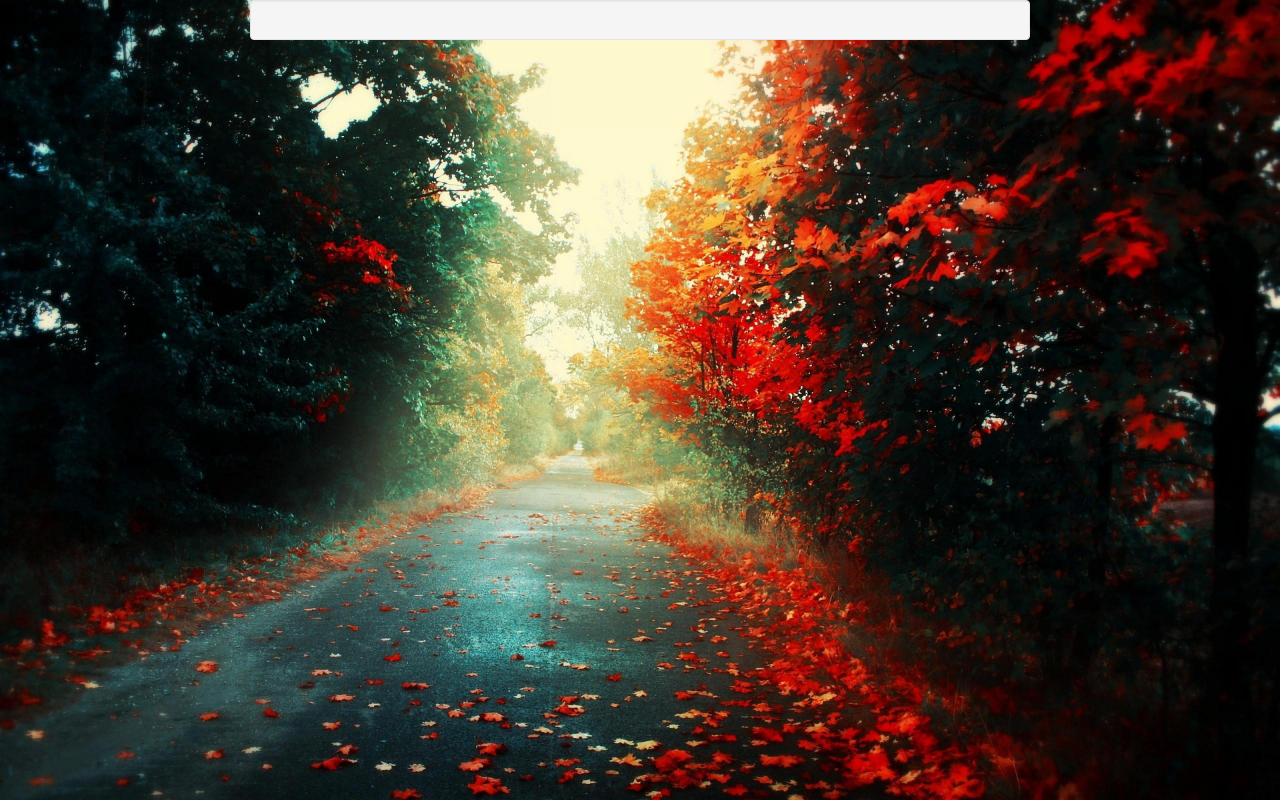
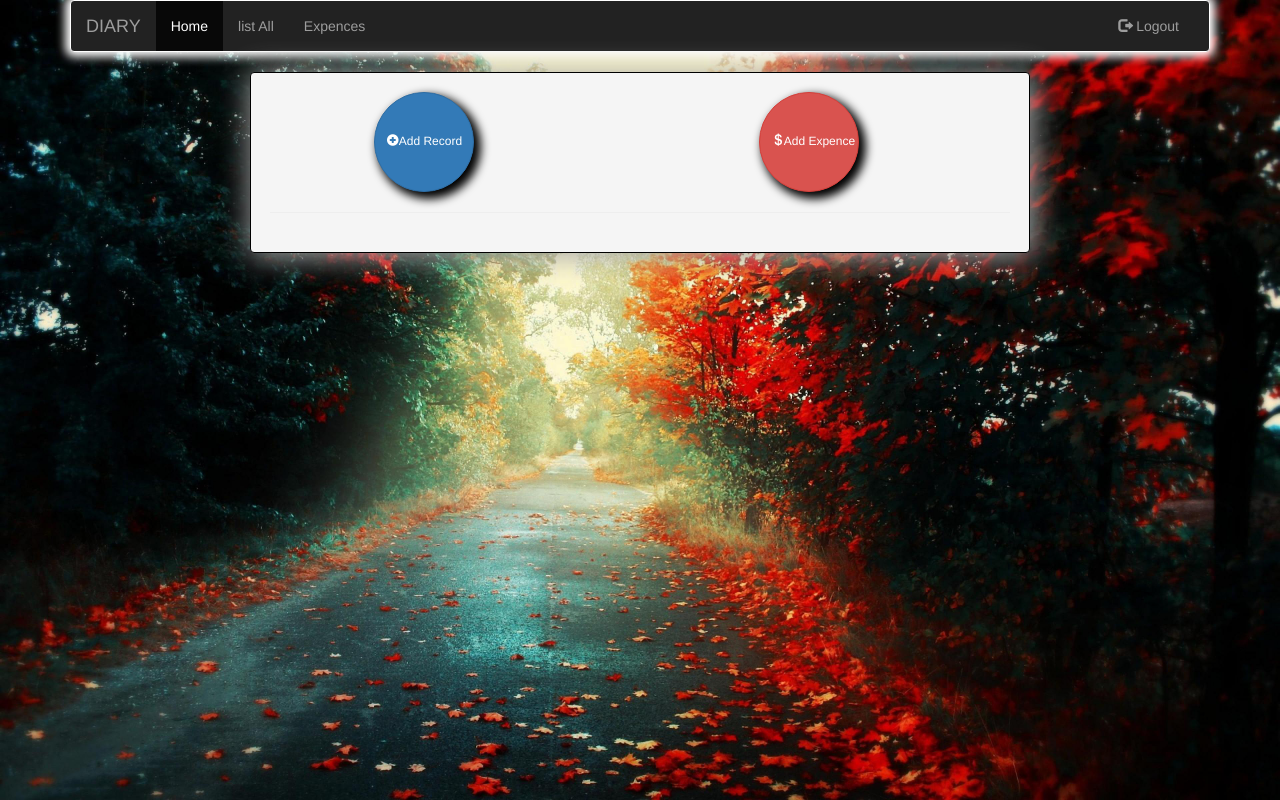
Before and after one commit to vsanjeevagowda-s/dairy_front, a website: page app/index.html at #!/dashboard in a window 1280 px wide. Drawn offline with nearby package versions, Linux system fonts and the light colour scheme; some packages are replaced by stand-ins of ours; files that its build step writes are made by us from their sources; a script that the page names is missing; files whose address does not match are found by name.

Commit message:
ui od dashboard created

```diff
--- a/app/scripts/app.js
+++ b/app/scripts/app.js
@@ -38,7 +38,7 @@
   .otherwise({
     redirectTo: '/'
   });
-  debugger;
+
  RestangularProvider.setBaseUrl('https://diary-back.herokuapp.com');
 
 });
--- a/app/scripts/controllers/dashboard.js
+++ b/app/scripts/controllers/dashboard.js
@@ -12,14 +12,14 @@
 
   app.controller('DashboardCtrl',['$scope','Restangular','$localStorage','$timeout' ,'$rootScope','$location' ,function ($scope, Restangular,$localStorage, $timeout,$rootScope,$location,RestangularProvider) {
 
-debugger;
+
 var params = {
 	"auth_token" : localStorage.getItem("auth_token")
 }
 
 
  		Restangular.all("/record/list").customPOST(params).then(function(response){
- 			debugger;
+
  			console.log(response);
  			$scope.records = response.data;
 
--- a/app/scripts/controllers/login.js
+++ b/app/scripts/controllers/login.js
@@ -18,26 +18,33 @@
 
  		Restangular.one("/api/login").customPOST(params).then(function(response){
  			console.log(response);
- 			debugger;
+
  			if(response.status==200){
- 				debugger;
+
  				$rootScope.loggedIn = true;
- 			debugger;
+
  				localStorage.setItem("auth_token",response.auth_token);
- 			debugger;
+
  			// location.reload();
- 			debugger;
+
  			$location.path("/dashboard");
- 				debugger;
+
  		}else{
- 				debugger;
+
  			$location.path("/");
- 				debugger;
+
  			$scope.failed_login = true;
  		}
  	});
 
 
  	};
+var logout={
+	"auth_token" : localStorage.getItem("auth_token")
+}
+
+ 	Restangular.one("/api/logout").customPOST(logout).then(function(response){
+
+ 	});
 
  }]);
--- a/app/scripts/controllers/signup.js
+++ b/app/scripts/controllers/signup.js
@@ -10,7 +10,7 @@
 
  app.controller('SignupCtrl',['$scope' ,'Restangular','$location','$rootScope' ,  function ($scope, Restangular, $location,$rootScope) {
  	$scope.signup = function() {
- 		debugger;
+
  		var params = {
  				"user" :{
 					 			"email" : $scope.user.email,
--- a/app/styles/dashboard_main.css
+++ b/app/styles/dashboard_main.css
@@ -0,0 +1,17 @@
+.navbar-inverse{
+	border-color: white;
+	box-shadow: white 0px 0px 10px 5px;
+}
+.btn-circle.btn-xl {
+  width: 100px;
+  height: 100px;
+  /*padding: 10px 16px;*/
+  font-size: 12px;
+  /*line-height: 1.33;*/
+  border-radius: 50%;
+  box-shadow: black 5px 5px 10px 2px;
+}
+.dailyformdiv{
+	box-shadow: darkgrey 2px 2px 30px 2px;
+	border-color: black ;
+}
--- a/app/views/dashboard.html
+++ b/app/views/dashboard.html
@@ -1,8 +1,61 @@
+
+<nav class="navbar navbar-inverse">
+	<div class="container-fluid">
+		<div class="navbar-header">
+			<button type="button" class="navbar-toggle" data-toggle="collapse" data-target="#myNavbar">
+				<span class="icon-bar"></span>
+				<span class="icon-bar"></span>
+				<span class="icon-bar"></span>
+			</button>
+			<a class="navbar-brand" href="#">DIARY</a>
+		</div>
+		<div class="collapse navbar-collapse" id="myNavbar">
+			<ul class="nav navbar-nav">
+				<li class="active"><a href="#">Home</a></li>
+				<li><a href="#">list All</a></li>
+				<li><a href="#">Expences</a></li>
+			</ul>
+			<ul class="nav navbar-nav navbar-right">
+				<li><a href="/#!/"><span class="glyphicon glyphicon-log-out"></span> Logout</a></li>
+			</ul>
+		</div>
+	</div>
+</nav>
+
+
 <div class="row">
 	<div class="col-md-2"></div>
-	<div class="col-md-8  well">
-		<div ng-repeat="record in records">
-			<div>{{record}}</div>
+
+
+	<div class="col-md-8  well dailyformdiv">
+		<div class="row ">
+		<div class="col-md-6 col-xs-6">
+
+
+
+			<div class="dailyform  col-md-2 col-md-offset-3 col-xs-2 col-xs-offset-2">
+				<button type="button" class="btn btn-primary btn-circle btn-xl"><i class="glyphicon glyphicon-plus-sign"></i>Add Record</button>
+			</div>
+
+		</div>
+
+		<div class="col-md-6 col-xs-6">
+
+			<div class="dailyform  col-md-2 col-md-offset-3 col-xs-2 col-xs-offset-2">
+			<button type="button" class="btn btn-danger btn-circle btn-xl"><i class="glyphicon glyphicon-usd"></i>Add Expence</button>
+			</div>
+		</div>
+
+		</div><hr>
+		<div class="row">
+
+
+			<div class="listRecords" ng-repeat="record in records | orderBy : '-created_at'| limitTo : 5">
+				<a data-target="#demo-{{record.id}}" class="btn btn-primary btn-block" data-toggle="collapse">{{record.created_at | limitTo : 10}}</a><br>
+				<div id="demo-{{record.id}}" class="collapse">
+					{{record}}
+				</div><br>
+			</div>
 		</div>
 	</div>
 	<div class="col-md-2"></div>
```
Also changed, not shown: dist/index.html, 4 other files. Lines whose indentation alone changed are shown as unchanged.
